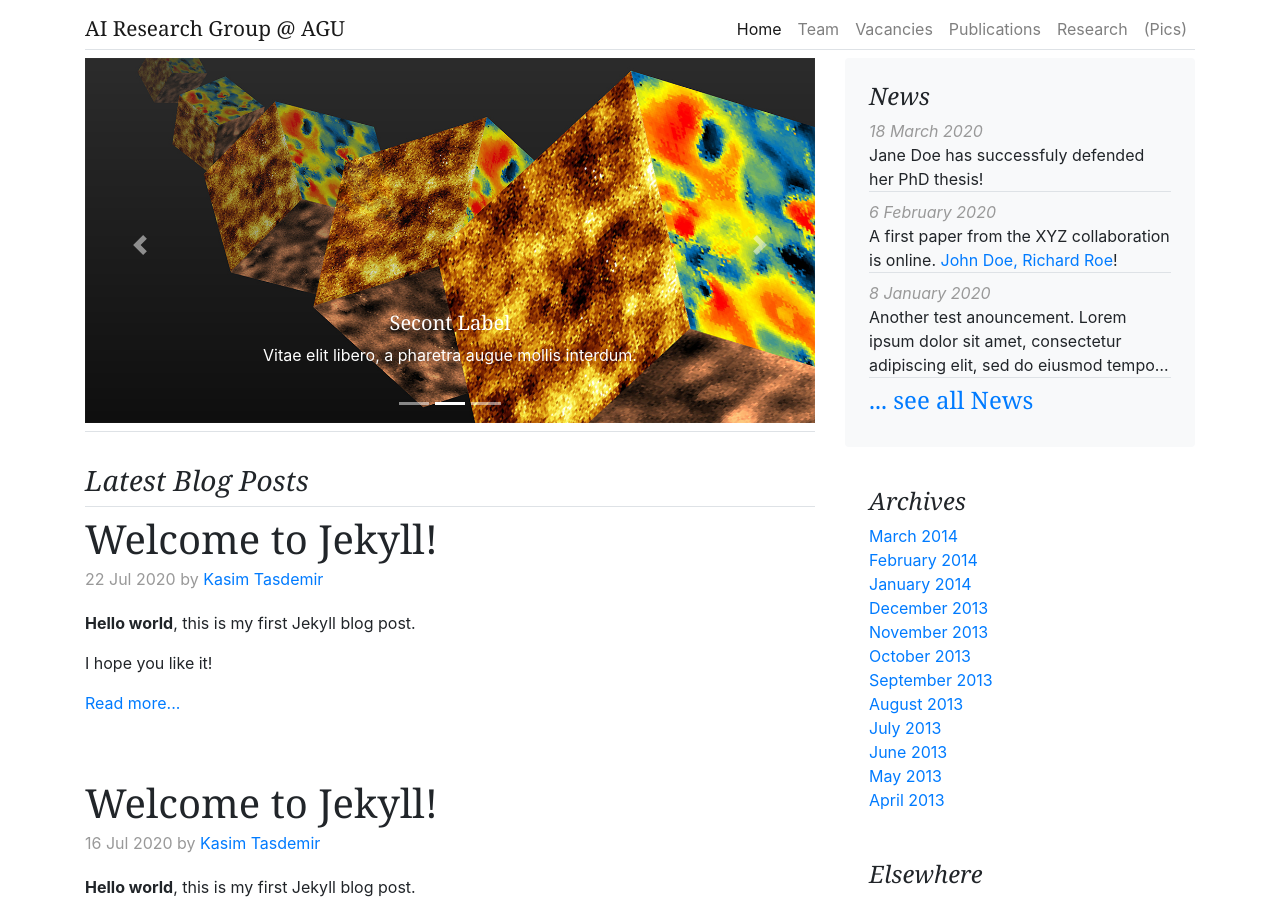
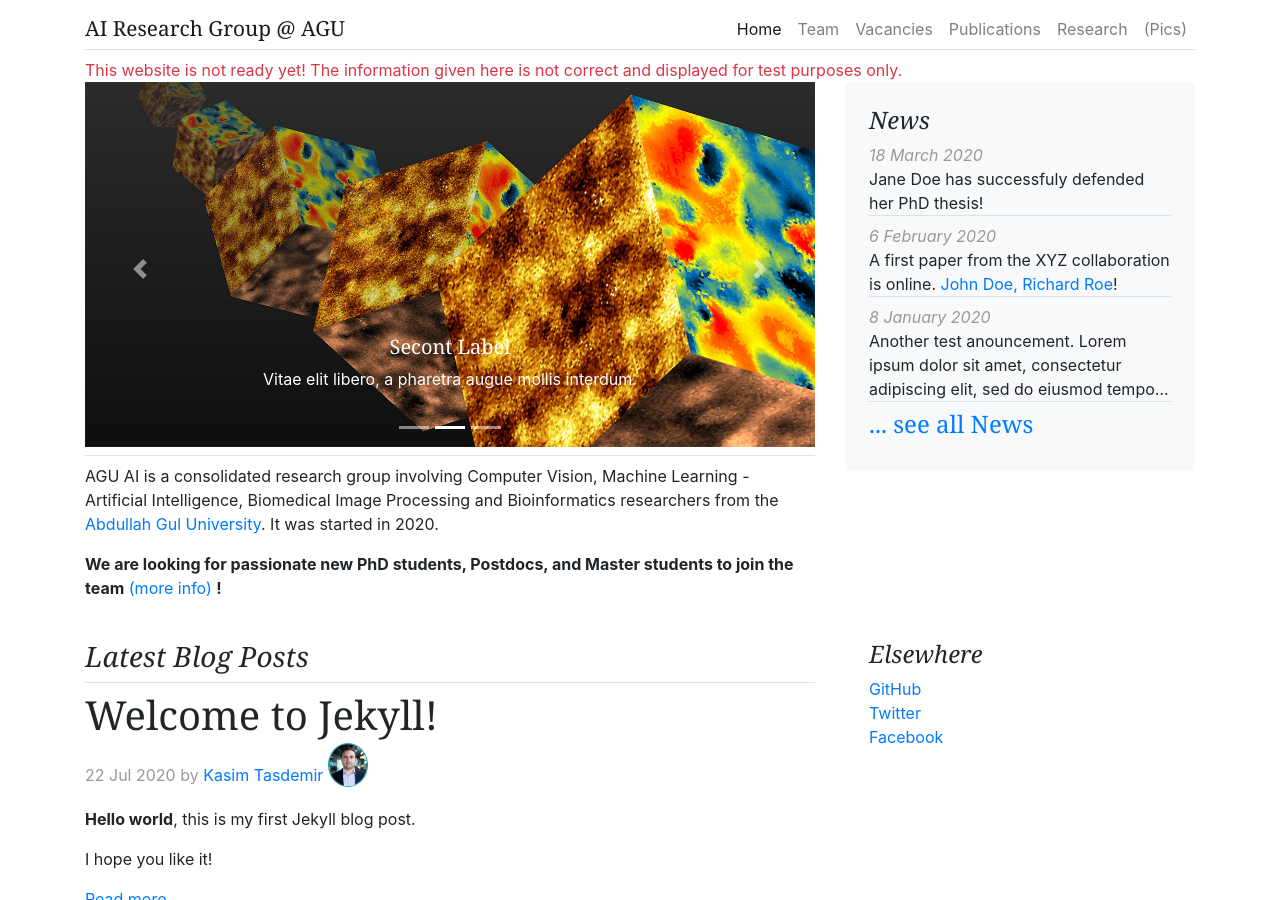
Before and after one commit to agu-ai-team/agu-ai-team.github.io, a Jekyll site: the page built from _pages/home.md, in a window 1280 px wide and 900 px high. Built offline with Jekyll 4.4.1, drawn with Linux system fonts in a browser that asks for light colours; some of the changed text lies outside the part shown.

Commit message:
default layout is now fully functioning. Home layout is fixed. A template page is added

```diff
--- a/_includes/inject_blogs_to_main.html
+++ b/_includes/inject_blogs_to_main.html
@@ -2,10 +2,12 @@
 	{% if forloop.index <= 3 %}
 		<div class="blog-post">
 			<h2 class="blog-post-title">{{ post.title }}</h2>
-			<p class="blog-post-meta"> {{ post.date | date_to_string}}  by <a href="#"> {{ post.author }} </a></p>
-
+			<p class="blog-post-meta"> {{ post.date | date_to_string}}  by {% assign author = site.team_members  | where: "name", post.author | first %}
+			<a href="{{ author.url}}"> {{ post.author }} </a>
+			<img src="{{ site.url }}{{ site.baseurl }}/{% if author.photo %}{{ author.photo }}{% else %}default.jpg{% endif %}" class="rounded-circle rounded-sm border border-info align-bottom" width="40px" />
 			{{ post.excerpt }}
 			<a href="{{ post.url }}">Read more...</a>
+			</p>
 		</div>
 	{% endif %}
 {% endfor %}
--- a/_layouts/default.html
+++ b/_layouts/default.html
@@ -5,88 +5,21 @@
 
     {% include inject_navbar.html %}
 
-    {% comment %}
-<!--
-    <div class="container-fluid">
-      {% if site.environment != 'production' %}
+    {% if site.environment != 'production' %}
+    <div class="container">
         <div class="text-danger">
         This website is not ready yet! The information given here is not correct and displayed for test purposes only.
         </div>
-      {% endif %}
-      <div class="row">
-        {{ content }}
-      </div>
     </div>
+    {% endif %}
 
-    {% include footer.html %}
--->
-  {% endcomment %}
-
-  <main role="main" class="container">
-  <div class="row">
-    <div class="col-md-8 blog-main">
-
-        {% include inject_carousel.html %}
-
-      <h3 class="pt-4 pb-2 mb-2 font-italic border-bottom">
-        Latest Blog Posts
-      </h3>
-      {% include inject_blogs_to_main.html %}
-
-      <nav class="blog-pagination">
-        <a class="btn btn-outline-primary" href="#">Older</a>
-        <a class="btn btn-outline-secondary disabled" href="#" tabindex="-1" aria-disabled="true">Newer</a>
-      </nav>
-
-    </div><!-- /.blog-main -->
-
-    <aside class="col-md-4 blog-sidebar">
-      <div class="p-4 mb-3 bg-light rounded">
-        <h4 class="font-italic">News</h4>
-        {% include inject_news.html %}
-      </div>
-
-      <div class="p-4">
-        <h4 class="font-italic">Archives</h4>
-        <ol class="list-unstyled mb-0">
-          <li><a href="#">March 2014</a></li>
-          <li><a href="#">February 2014</a></li>
-          <li><a href="#">January 2014</a></li>
-          <li><a href="#">December 2013</a></li>
-          <li><a href="#">November 2013</a></li>
-          <li><a href="#">October 2013</a></li>
-          <li><a href="#">September 2013</a></li>
-          <li><a href="#">August 2013</a></li>
-          <li><a href="#">July 2013</a></li>
-          <li><a href="#">June 2013</a></li>
-          <li><a href="#">May 2013</a></li>
-          <li><a href="#">April 2013</a></li>
-        </ol>
-      </div>
-
-      <div class="p-4">
-        <h4 class="font-italic">Elsewhere</h4>
-        <ol class="list-unstyled">
-          <li><a href="#">GitHub</a></li>
-          <li><a href="#">Twitter</a></li>
-          <li><a href="#">Facebook</a></li>
-        </ol>
-      </div>
-    </aside><!-- /.blog-sidebar -->
-
-  </div><!-- /.row -->
-
-</main>
   <div class="container">
-
+  {{content}}
+  </div>
+  <div class="container">
       {% include inject_footer.html %}
   </div>
-  <div class="container">
-  {% octicon alert height:32 class:"right left" aria-label:hi %}
 
-  Lorem <i class="material-icons  md-24 md-dark">face</i> ipsum dolor sit amet, consectetur adipiscing elit, sed do eiusmod tempor incididunt ut labore et dolore magna aliqua. Pellentesque adipiscing commodo elit at imperdiet dui accumsan sit. Nisi est sit amet facilisis. Fermentum leo vel orci porta non. Vitae et leo duis ut diam quam nulla porttitor massa. Pellentesque id nibh tortor id aliquet. Semper viverra nam libero justo laoreet. Volutpat consequat mauris nunc congue nisi vitae suscipit tellus. Commodo elit at imperdiet dui accumsan sit. Luctus venenatis lectus magna fringilla urna porttitor rhoncus. Pellentesque pulvinar pellentesque habitant morbi tristique senectus et. Tellus cras adipiscing enim eu turpis egestas. Platea dictumst quisque sagittis purus sit amet volutpat. Quam pellentesque nec nam aliquam sem et tortor. Et malesuada fames ac turpis egestas maecenas pharetra convallis. Scelerisque felis imperdiet proin fermentum leo vel orci porta non.
-
-</div>
 
     <!-- jQuery first, then Popper.js, then Bootstrap JS -->
     <script src="https://code.jquery.com/jquery-3.5.1.slim.min.js" integrity="sha384-DfXdz2htPH0lsSSs5nCTpuj/zy4C+OGpamoFVy38MVBnE+IbbVYUew+OrCXaRkfj" crossorigin="anonymous"></script>
--- /dev/null
+++ b/_layouts/home_layout.html
@@ -0,0 +1,50 @@
+---
+layout: default
+---
+  <main role="main">
+  <div class="row">
+    <div class="col-md-8 blog-main">
+
+        {% include inject_carousel.html %}
+
+      {{content}}
+
+    </div><!-- /.blog-main -->
+
+    <aside class="col-md-4 blog-sidebar">
+      <div class="p-4 mb-3 bg-light rounded">
+        <h4 class="font-italic">News</h4>
+        {% include inject_news.html %}
+      </div>
+
+    </aside><!-- /.blog-sidebar -->
+
+    <div class="col-md-8 blog-main">
+
+      <h3 class="pt-4 pb-2 mb-2 font-italic border-bottom">
+        Latest Blog Posts
+      </h3>
+      {% include inject_blogs_to_main.html %}
+
+      <nav class="blog-pagination">
+        <a class="btn btn-outline-primary" href="#">Older</a>
+        <a class="btn btn-outline-secondary disabled" href="#" tabindex="-1" aria-disabled="true">Newer</a>
+      </nav>
+
+    </div><!-- /.blog-main -->
+
+    <aside class="col-md-4 blog-sidebar">
+
+      <div class="p-4">
+        <h4 class="font-italic">Elsewhere</h4>
+        <ol class="list-unstyled">
+          <li><a href="#">GitHub</a></li>
+          <li><a href="#">Twitter</a></li>
+          <li><a href="#">Facebook</a></li>
+        </ol>
+      </div>
+    </aside><!-- /.blog-sidebar -->
+
+  </div><!-- /.row -->
+
+</main>
--- a/_layouts/homelay.html
+++ /dev/null
@@ -1,11 +0,0 @@
----
-layout: default
----
-
-  <div id="homeid" class="col-sm-8">
-        <h1>Welcome to AGU AI Research Group's Page</h1>
-
-	{{ content }}
-  </div>
-  <div id="newsid" class="col-sm-4" >
-  </div>
--- a/_pages/home.md
+++ b/_pages/home.md
@@ -1,68 +1,10 @@
 ---
 title: "AGU AI - Home"
-layout: homelay
+layout: home_layout
 excerpt: "AGU AI Research at Abdullah Gul University."
-sitemap: false
 permalink: /
 ---
 AGU AI is a consolidated research group involving Computer Vision, Machine Learning - Artificial Intelligence, Biomedical Image Processing and Bioinformatics researchers from the [Abdullah Gul University](http://www.agu.edu.tr). It was started in 2020.
 
 
-
-<div markdown="0" id="carousel" class="carousel slide" data-ride="carousel" data-interval="5000" data-pause="hover" >
-    <!-- Menu -->
-    <ol class="carousel-indicators">
-        <li data-target="#carousel" data-slide-to="0" class="active"></li>
-        <li data-target="#carousel" data-slide-to="1"></li>
-        <li data-target="#carousel" data-slide-to="2"></li>
-        <li data-target="#carousel" data-slide-to="3"></li>
-        <li data-target="#carousel" data-slide-to="4"></li>
-        <li data-target="#carousel" data-slide-to="5"></li>
-        <li data-target="#carousel" data-slide-to="6"></li>
-    </ol>
-
-    <!-- Items -->
-    <div class="carousel-inner" markdown="0">
-
-        <div class="item active">
-            <img src="{{ site.url }}{{ site.baseurl }}/images/slider7001400/SaphireSTM2.jpg" alt="Slide 1" />
-        </div>
-        <div class="item">
-            <img src="{{ site.url }}{{ site.baseurl }}/images/slider7001400/STS.jpg" alt="Slide 2" />
-        </div>
-        <div class="item">
-            <img src="{{ site.url }}{{ site.baseurl }}/images/slider7001400/cake_web.jpg" alt="Slide 3" />
-        </div>
-        <div class="item">
-            <img src="{{ site.url }}{{ site.baseurl }}/images/slider7001400/logos.jpg" alt="Slide 4" />
-        </div>
-        <div class="item">
-            <img src="{{ site.url }}{{ site.baseurl }}/images/slider7001400/NoiseCover2.jpg" alt="Slide 5" />
-        </div>
-        <div class="item">
-            <img src="{{ site.url }}{{ site.baseurl }}/images/slider7001400/SmartTipSide.jpg" alt="Slide 6" />
-        </div>
-         <div class="item">
-            <img src="{{ site.url }}{{ site.baseurl }}/images/slider7001400/lab.jpg" alt="Slide 7" />
-        </div>
-    </div>
-  <a class="left carousel-control" href="#carousel" role="button" data-slide="prev">
-    <span class="glyphicon glyphicon-chevron-left" aria-hidden="true"></span>
-    <span class="sr-only">Previous</span>
-  </a>
-  <a class="right carousel-control" href="#carousel" role="button" data-slide="next">
-    <span class="glyphicon glyphicon-chevron-right" aria-hidden="true"></span>
-    <span class="sr-only">Next</span>
-  </a>
-</div>
-
-
  **We are  looking for passionate new PhD students, Postdocs, and Master students to join the team** [(more info)]({{ site.url }}{{ site.baseurl }}/vacancies) **!**
-
-
-<!-- <figure class="fourth">
-  <img src="{{ site.url }}{{ site.baseurl }}/images/logopic/Logo_Leiden.jpg" style="width: 210px">
-  <img src="{{ site.url }}{{ site.baseurl }}/images/logopic/Logo_Nanofront.jpg" style="width: 110px">
-  <img src="{{ site.url }}{{ site.baseurl }}/images/logopic/Logo_NWO.jpg" style="width: 120px">
-  <img src="{{ site.url }}{{ site.baseurl }}/images/logopic/Logo_ERC.jpg" style="width: 110px">
-</figure> -->
```
Also changed, not shown: _layouts/template_layout.html (added, +11 -0 lines), _pages/template_page.md (added, +9 -0 lines), _team_members/kasim.md (+1 -1 lines).
